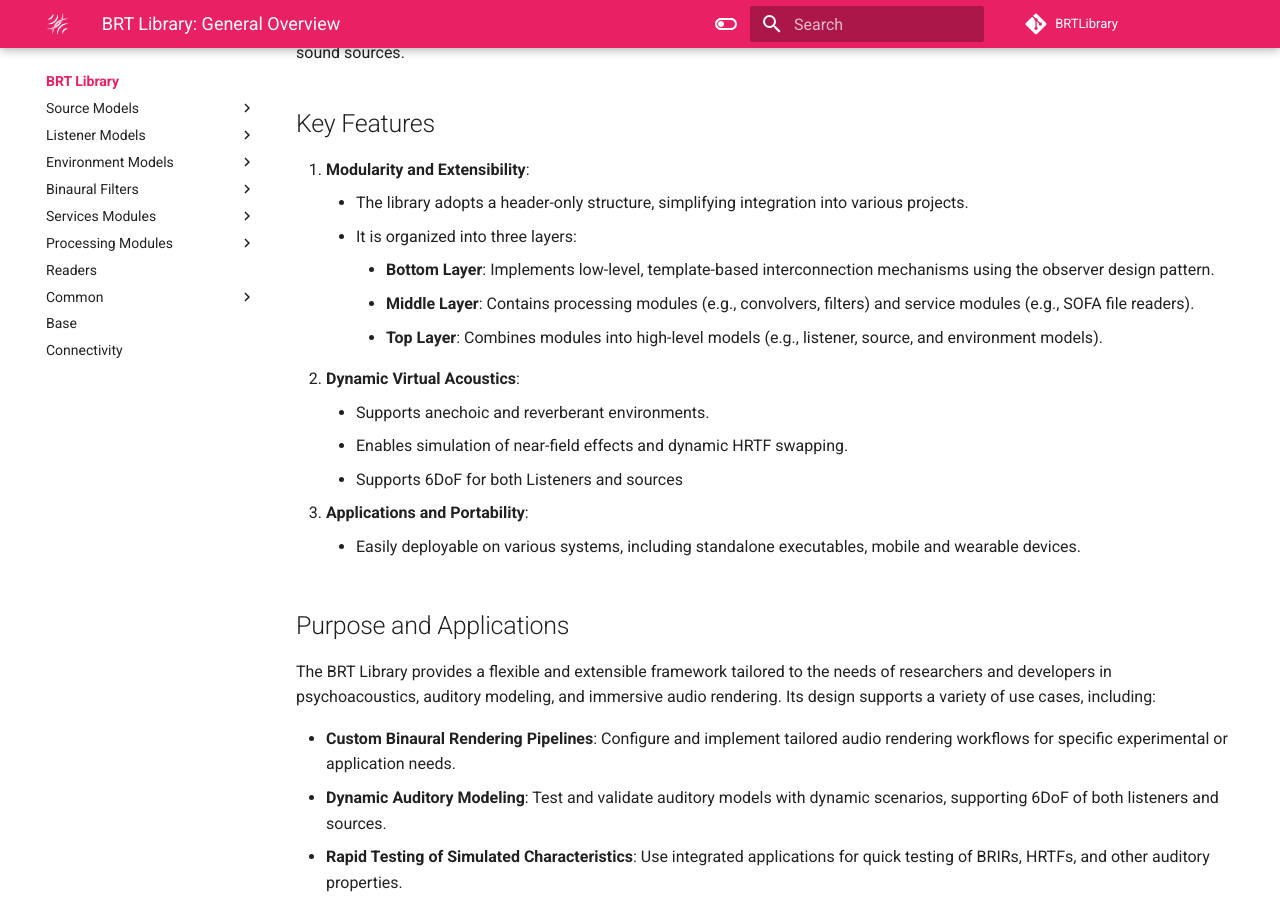
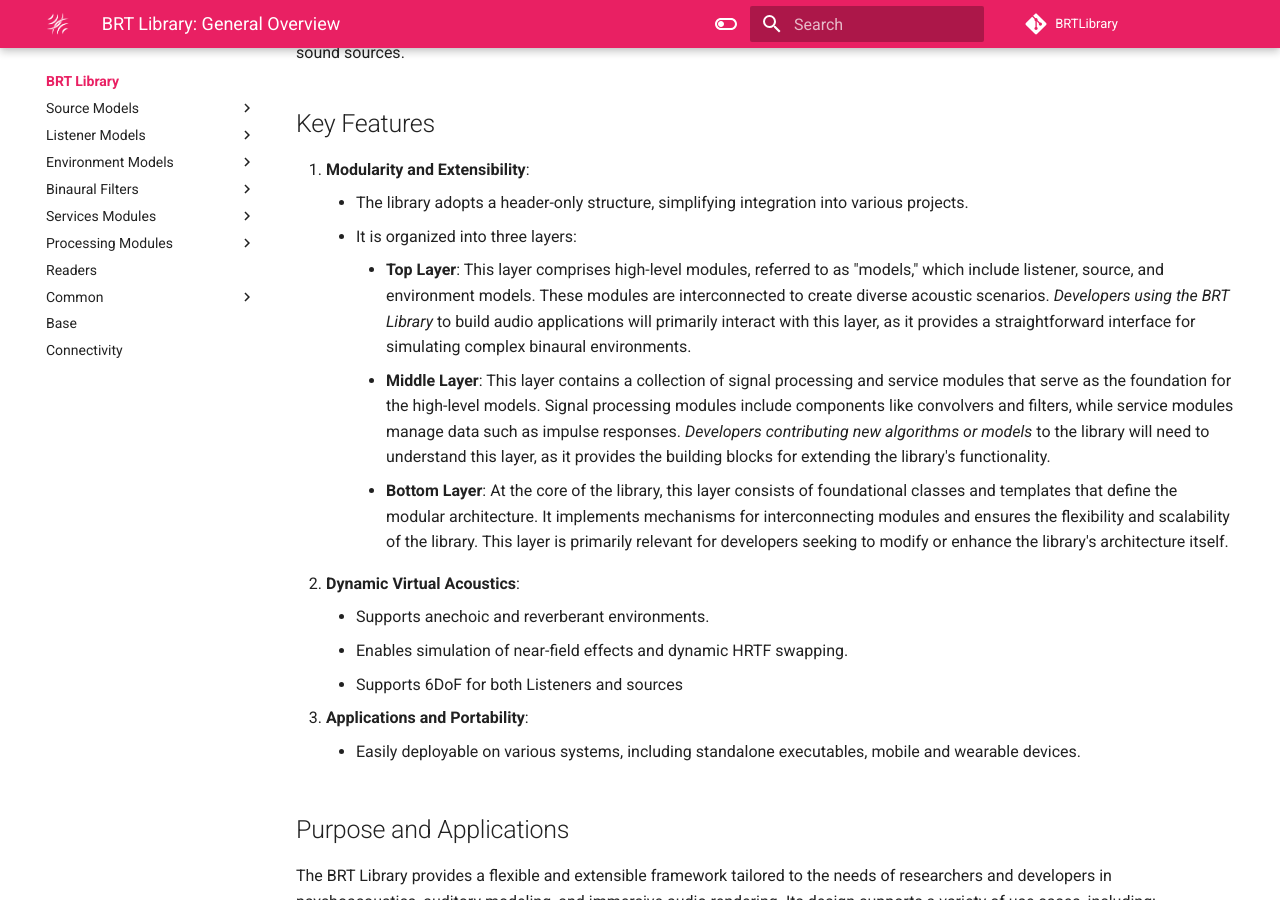
Before and after one commit to GrupoDiana/BRT-Documentation, an MkDocs documentation site: the page built from docs/library/index.md, in a window 1280 px wide and 900 px high, scrolled down 565 px. Built offline with MkDocs 1.6.1 and Material for MkDocs 9.7.7, drawn with Linux system fonts in a browser that asks for light colours; emoji names are drawn with the system emoji font; comment, search, counter and statistics services are not loaded.

Commit message:
feat: Improve architecture layers explanation

```diff
--- a/docs/library/index.md
+++ b/docs/library/index.md
@@ -12,9 +12,9 @@ The BRT Library was developed as part of the SONICOM project to address the incr
 1. **Modularity and Extensibility**:
     - The library adopts a header-only structure, simplifying integration into various projects.
     - It is organized into three layers:
-        - **Bottom Layer**: Implements low-level, template-based interconnection mechanisms using the observer design pattern.
-        - **Middle Layer**: Contains processing modules (e.g., convolvers, filters) and service modules (e.g., SOFA file readers).
-        - **Top Layer**: Combines modules into high-level models (e.g., listener, source, and environment models).
+        - **Top Layer**: This layer comprises high-level modules, referred to as "models," which include listener, source, and environment models. These modules are interconnected to create diverse acoustic scenarios. *Developers using the BRT Library* to build audio applications will primarily interact with this layer, as it provides a straightforward interface for simulating complex binaural environments.
+        - **Middle Layer**: This layer contains a collection of signal processing and service modules that serve as the foundation for the high-level models. Signal processing modules include components like convolvers and filters, while service modules manage data such as impulse responses. *Developers contributing new algorithms or models* to the library will need to understand this layer, as it provides the building blocks for extending the library's functionality.
+        - **Bottom Layer**: At the core of the library, this layer consists of foundational classes and templates that define the modular architecture. It implements mechanisms for interconnecting modules and ensures the flexibility and scalability of the library. This layer is primarily relevant for developers seeking to modify or enhance the library's architecture itself.
 2. **Dynamic Virtual Acoustics**:
     - Supports anechoic and reverberant environments.
     - Enables simulation of near-field effects and dynamic HRTF swapping.
```
Also changed, not shown: docs/index.md (+1 -1 lines).
